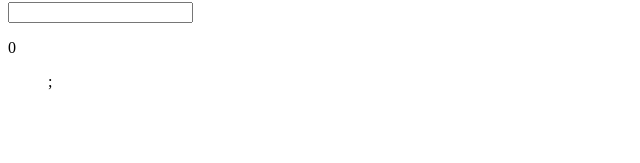
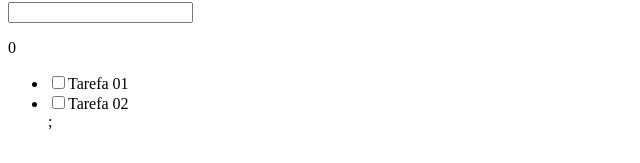
Before and after one commit to WalkerBrum/react-typescript, a React (Create React App) app: page /pagina-inicial in a window 1280 px wide. Shown: the part 119-282 px from the top of the page, without its empty margins (0-640 px from the left). Built offline with nearby package versions, Linux system fonts and the light colour scheme; data requests are answered from the project's data file.

Commit message:
feat:get asks in API

```diff
--- a/src/app/pages/dashboard/Dashboard.tsx
+++ b/src/app/pages/dashboard/Dashboard.tsx
@@ -1,11 +1,7 @@
-import { useCallback, useRef, useState } from 'react';
+import { useCallback, useEffect, useRef, useState } from 'react';
+import { ApiException } from '../../shared/services/api/ErrorException';
+import { ITarefa, TarefasService } from '../../shared/services/api/tarefas/TarefasService';
 
-
-interface ITarefa {
-    id: number,
-    title: string,
-    isCompleted: boolean,
-}
 
 export const Dashboard = () => {
     // useRef pode ser usado para alterar algum valor por um tipo de ação do usuário, mas não quer fazer um re-render
@@ -21,6 +17,21 @@ export const Dashboard = () => {
 
     const [lista, setLista] = useState<ITarefa[]>([]);
 
+    // Buscando tarefas no mock db.jason
+    useEffect(() => {
+        TarefasService.getAll()
+        //Deve usar o then para tratar promisso com useEffect por precisar escrever menos código
+        .then((result) => {
+            if (result instanceof ApiException) {
+
+                alert(result.message);
+
+            } else {
+
+                setLista(result);
+            }
+        });
+    }, []);
     const handleInputKeyDown: React.KeyboardEventHandler<HTMLInputElement> = useCallback((e) => {
         if (e.key === 'Enter') {
 
--- a/src/app/shared/services/api/tarefas/TarefasService.ts
+++ b/src/app/shared/services/api/tarefas/TarefasService.ts
@@ -2,7 +2,7 @@ import { Api } from "../ApiConfig";
 import { ApiException } from "../ErrorException";
 
 
-interface ITarefa {
+export interface ITarefa {
     id: number,
     title: string,
     isCompleted: boolean,
@@ -58,7 +58,7 @@ const deleteById = async (id: string): Promise<undefined | ApiException> => {
     }
 };
 
-export const TarefasServices = {
+export const TarefasService = {
     getAll,
     create,
     getById,
```
